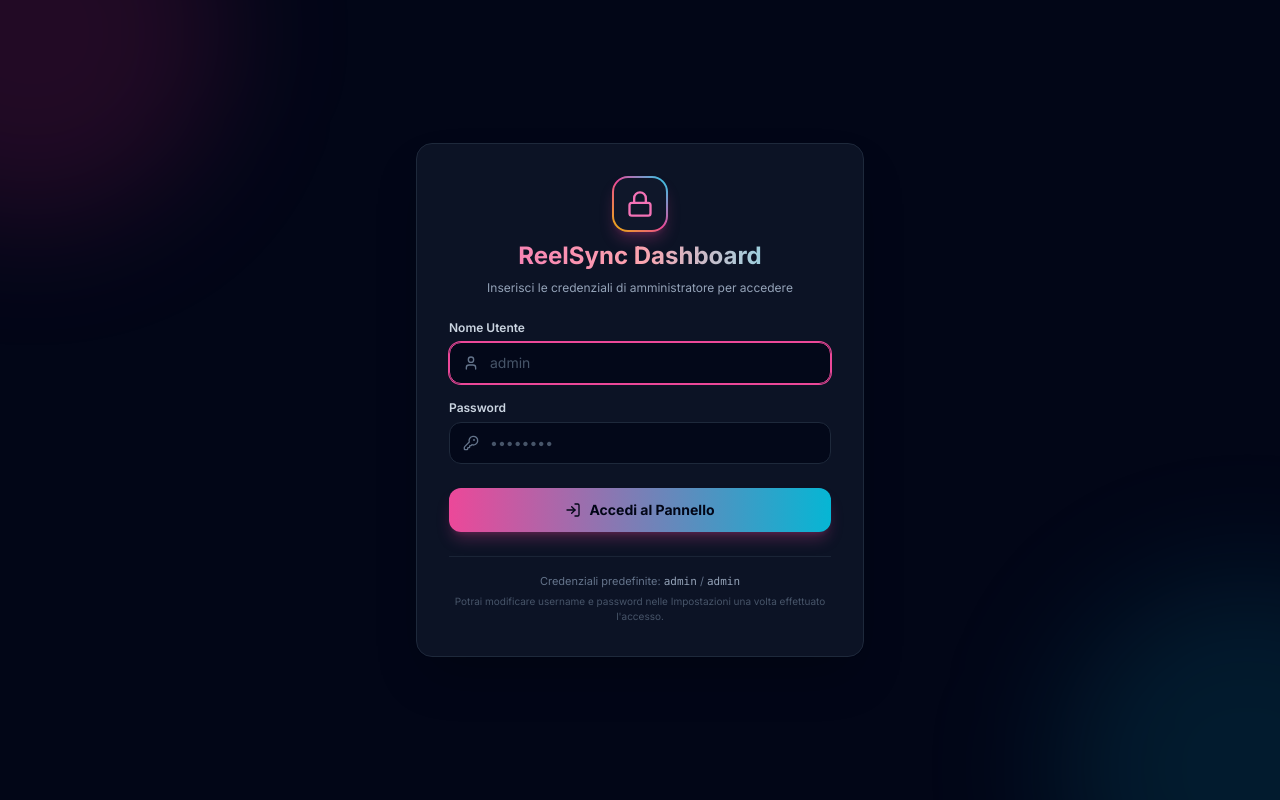
After one commit to sacrocuoreasti/ig-to-tiktok, a Flask app: page /login in a window 1280 px wide. The commit adds this page. Run offline with Flask 3, Linux system fonts and the light colour scheme; some libraries are stand-ins or nearby versions.

Commit message:
Aggiunta autenticazione login admin, persistenza reel ignorati, auto-publish automatico audio protetto e fix estrazione

```diff
--- a/app.py
+++ b/app.py
@@ -2,11 +2,12 @@ import os
 import time
 import mimetypes
 from pathlib import Path
-from flask import Flask, render_template, request, jsonify, send_file, Response
+from flask import Flask, render_template, request, jsonify, send_file, Response, session, redirect, url_for
 from config import DOWNLOADS_DIR, BASE_DIR
 from models import (
     init_db, get_all_settings, set_setting, get_setting,
-    get_reels, get_reel, get_stats, get_logs, clear_logs
+    get_reels, get_reel, get_stats, get_logs, clear_logs,
+    get_admin_credentials, verify_admin_password, update_admin_credentials
 )
 from instagram_client import InstagramClient
 from tiktok_client import TikTokClient
@@ -22,6 +23,64 @@ init_db()
 # Auto-start bot if configured
 if get_setting("bot_enabled", "true") == "true":
     bot.start()
+
+@app.before_request
+def check_authentication():
+    # Public routes that never require authentication
+    public_paths = ["/login", "/static", "/api/webhook"]
+    for p in public_paths:
+        if request.path.startswith(p):
+            return None
+
+    # Check if user is logged in
+    if not session.get("logged_in"):
+        if request.path.startswith("/api/"):
+            return jsonify({"success": False, "error": "Autenticazione richiesta", "auth_required": True}), 401
+        return redirect(url_for("view_login"))
+
+@app.route("/login", methods=["GET", "POST"])
+def view_login():
+    if session.get("logged_in"):
+        return redirect(url_for("index"))
+
+    error = None
+    if request.method == "POST":
+        username = request.form.get("username", "").strip()
+        password = request.form.get("password", "")
+
+        admin_user, _ = get_admin_credentials()
+        if username == admin_user and verify_admin_password(password):
+            session["logged_in"] = True
+            session["username"] = username
+            return redirect(url_for("index"))
+        else:
+            error = "Nome utente o password errati. Riprova."
+
+    return render_template("login.html", error=error)
+
+@app.route("/logout")
+def view_logout():
+    session.clear()
+    return redirect(url_for("view_login"))
+
+@app.route("/api/settings/password", methods=["POST"])
+def api_update_password():
+    data = request.get_json() or {}
+    curr_pwd = data.get("current_password", "")
+    new_user = data.get("new_username", "").strip()
+    new_pwd = data.get("new_password", "").strip()
+
+    if not verify_admin_password(curr_pwd):
+        return jsonify({"success": False, "error": "Password attuale errata"}), 400
+
+    if new_pwd and len(new_pwd) < 4:
+        return jsonify({"success": False, "error": "La nuova password deve contenere almeno 4 caratteri"}), 400
+
+    update_admin_credentials(new_username=new_user if new_user else None, new_password=new_pwd if new_pwd else None)
+    if new_user:
+        session["username"] = new_user
+
+    return jsonify({"success": True, "message": "Credenziali aggiornate con successo!"})
 
 @app.route("/")
 def index():
@@ -55,12 +114,15 @@ def api_status():
         "has_key": bool(zc.api_key)
     }
 
+    admin_user, _ = get_admin_credentials()
+
     return jsonify({
         "bot": status,
         "stats": stats,
         "instagram": ig_info,
         "tiktok": tt_info,
-        "zernio": zernio_info
+        "zernio": zernio_info,
+        "admin_username": session.get("username", admin_user)
     })
 
 @app.route("/api/bot/toggle", methods=["POST"])
--- /dev/null
+++ b/templates/login.html
@@ -0,0 +1,112 @@
+<!DOCTYPE html>
+<html lang="it" class="dark">
+<head>
+    <meta charset="UTF-8">
+    <meta name="viewport" content="width=device-width, initial-scale=1.0">
+    <title>Accedi - ReelSync (IG to TikTok)</title>
+
+    <!-- Google Fonts Inter -->
+    <link rel="preconnect" href="https://fonts.googleapis.com">
+    <link rel="preconnect" href="https://fonts.gstatic.com" crossorigin>
+    <link href="https://fonts.googleapis.com/css2?family=Inter:wght@300;400;500;600;700;800&display=swap" rel="stylesheet">
+
+    <!-- Tailwind CSS CDN -->
+    <script src="https://cdn.tailwindcss.com"></script>
+    <script>
+        tailwind.config = {
+            darkMode: 'class',
+            theme: {
+                extend: {
+                    fontFamily: {
+                        sans: ['Inter', 'sans-serif'],
+                    }
+                }
+            }
+        }
+    </script>
+
+    <!-- Lucide Icons -->
+    <script src="https://unpkg.com/lucide@latest"></script>
+</head>
+<body class="bg-slate-950 text-slate-100 min-h-screen flex items-center justify-center p-4 antialiased selection:bg-pink-500 selection:text-white">
+
+    <!-- Ambient glow decoration -->
+    <div class="fixed inset-0 overflow-hidden pointer-events-none -z-10">
+        <div class="absolute -top-40 -left-40 w-96 h-96 bg-pink-600/15 rounded-full blur-3xl"></div>
+        <div class="absolute -bottom-40 -right-40 w-96 h-96 bg-cyan-600/15 rounded-full blur-3xl"></div>
+    </div>
+
+    <div class="w-full max-w-md bg-slate-900/80 border border-slate-800 backdrop-blur-xl rounded-2xl shadow-2xl overflow-hidden p-8 space-y-6">
+
+        <!-- Brand Header -->
+        <div class="text-center space-y-2">
+            <div class="inline-flex w-14 h-14 rounded-2xl bg-gradient-to-tr from-yellow-500 via-pink-500 to-cyan-400 p-0.5 shadow-lg shadow-pink-500/25">
+                <div class="w-full h-full bg-slate-900 rounded-[14px] flex items-center justify-center">
+                    <i data-lucide="lock" class="w-7 h-7 text-pink-400"></i>
+                </div>
+            </div>
+            <h1 class="text-2xl font-bold bg-gradient-to-r from-pink-400 via-rose-300 to-cyan-300 bg-clip-text text-transparent">
+                ReelSync Dashboard
+            </h1>
+            <p class="text-xs text-slate-400">
+                Inserisci le credenziali di amministratore per accedere
+            </p>
+        </div>
+
+        {% if error %}
+        <div class="bg-rose-500/15 border border-rose-500/30 rounded-xl p-3 text-xs text-rose-300 flex items-center gap-2">
+            <i data-lucide="alert-circle" class="w-4 h-4 flex-shrink-0 text-rose-400"></i>
+            <span>{{ error }}</span>
+        </div>
+        {% endif %}
+
+        <!-- Login Form -->
+        <form method="POST" action="/login" class="space-y-4">
+            <div>
+                <label for="username" class="block text-xs font-semibold text-slate-300 mb-1.5">Nome Utente</label>
+                <div class="relative">
+                    <div class="absolute inset-y-0 left-0 pl-3.5 flex items-center pointer-events-none text-slate-500">
+                        <i data-lucide="user" class="w-4 h-4"></i>
+                    </div>
+                    <input type="text" id="username" name="username" required autofocus value="{{ username or '' }}"
+                           placeholder="admin"
+                           class="w-full bg-slate-950/80 border border-slate-800 rounded-xl pl-10 pr-3.5 py-2.5 text-sm text-slate-100 placeholder-slate-600 focus:outline-none focus:border-pink-500 focus:ring-1 focus:ring-pink-500 transition">
+                </div>
+            </div>
+
+            <div>
+                <label for="password" class="block text-xs font-semibold text-slate-300 mb-1.5">Password</label>
+                <div class="relative">
+                    <div class="absolute inset-y-0 left-0 pl-3.5 flex items-center pointer-events-none text-slate-500">
+                        <i data-lucide="key-round" class="w-4 h-4"></i>
+                    </div>
+                    <input type="password" id="password" name="password" required
+                           placeholder="••••••••"
+                           class="w-full bg-slate-950/80 border border-slate-800 rounded-xl pl-10 pr-3.5 py-2.5 text-sm text-slate-100 placeholder-slate-600 focus:outline-none focus:border-pink-500 focus:ring-1 focus:ring-pink-500 transition">
+                </div>
+            </div>
+
+            <div class="pt-2">
+                <button type="submit"
+                        class="w-full inline-flex items-center justify-center gap-2 py-3 px-4 rounded-xl text-sm font-bold bg-gradient-to-r from-pink-500 to-cyan-500 hover:opacity-95 text-slate-950 shadow-lg shadow-pink-500/25 transition transform active:scale-[0.98]">
+                    <i data-lucide="log-in" class="w-4 h-4"></i>
+                    <span>Accedi al Pannello</span>
+                </button>
+            </div>
+        </form>
+
+        <div class="border-t border-slate-800/80 pt-4 text-center">
+            <p class="text-[11px] text-slate-500">
+                Credenziali predefinite: <span class="font-mono text-slate-400">admin</span> / <span class="font-mono text-slate-400">admin</span>
+            </p>
+            <p class="text-[10px] text-slate-600 mt-1">
+                Potrai modificare username e password nelle Impostazioni una volta effettuato l'accesso.
+            </p>
+        </div>
+    </div>
+
+    <script>
+        lucide.createIcons();
+    </script>
+</body>
+</html>
```
Also changed, not shown: bot_service.py (+44 -7 lines), instagram_scraper.py (+38 -16 lines), models.py (+69 -8 lines), skipped_reels.json (added, +10 -0 lines), static/js/app.js (+69 -0 lines), templates/index.html (+40 -0 lines).
